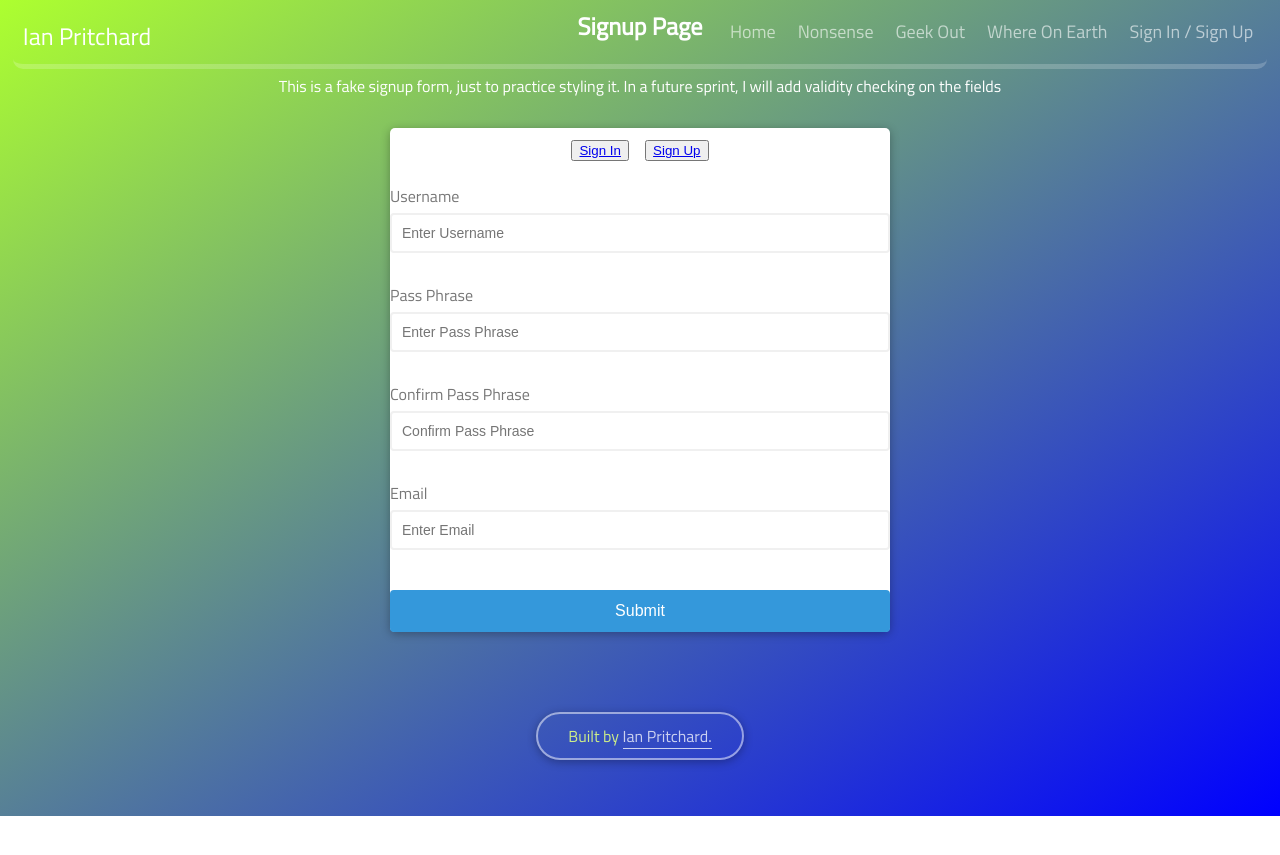
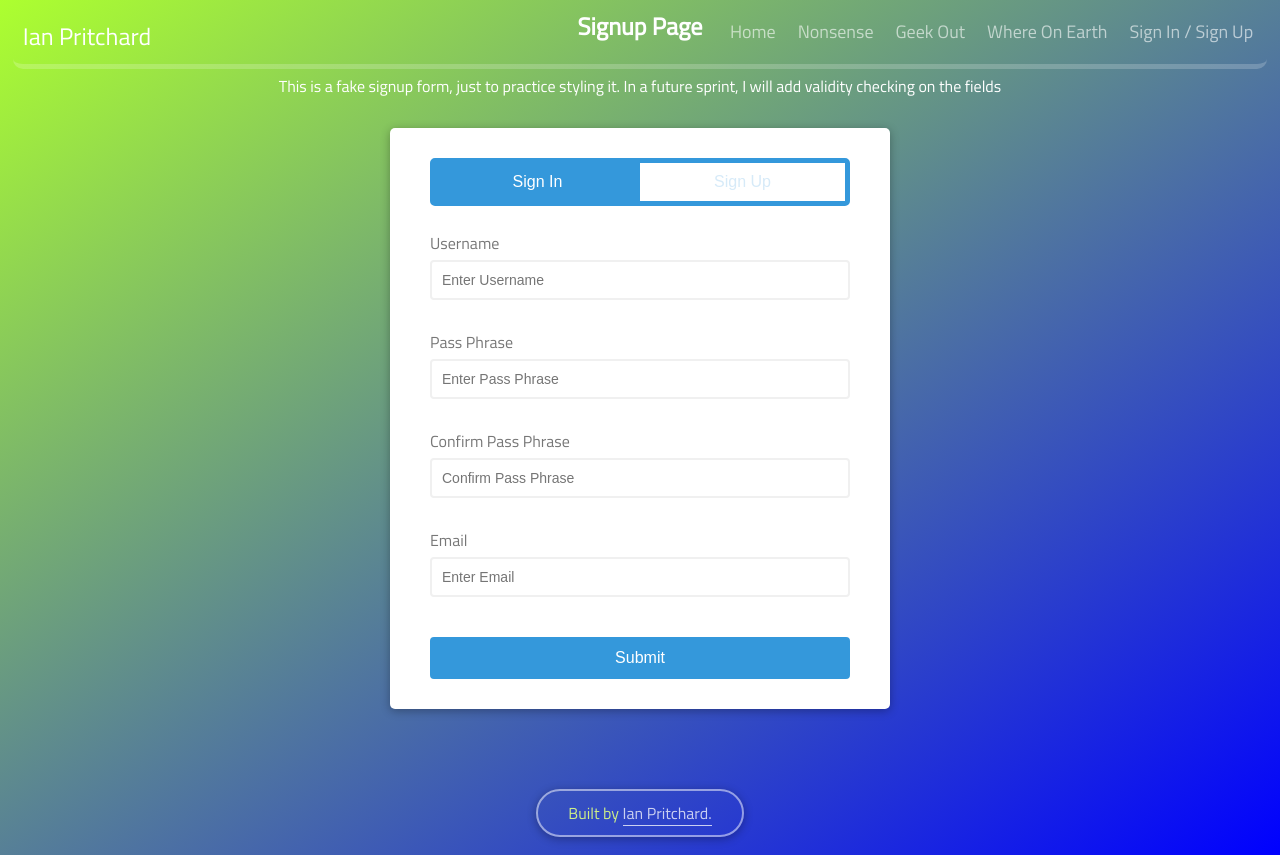
Before and after one commit to pritchardians/fun-python-projects, a Flask app: page /signup in a window 1280 px wide. Before the commit the page ends 816 px from the top, so only its background shows below. Run offline with Flask 2, Linux system fonts and the light colour scheme; some web fonts are replaced.

Commit message:
styled top buttons for sign up/ sign in

````diff
--- a/flask_master_project/static/main.css
+++ b/flask_master_project/static/main.css
@@ -4,6 +4,16 @@
 @import url("https://fonts.googleapis.com/css2?family=Encode+Sans+SC:wght@200&display=swap");
 @import url("https://fonts.googleapis.com/css2?family=PT+Sans&display=swap");
 @import url("https://fonts.googleapis.com/css2?family=Source+Code+Pro:wght@300&display=swap");
+
+/* Site styling variables */
+/* Use this syntax to use variables -
+```var(--variable-name)```
+*/
+:root {
+  --success-colour: #2ecc71;
+  --error-colour: #e74c3c;
+  --button-blue: #3498db;
+}
 
 * {
   box-sizing: border-box;
@@ -244,13 +254,6 @@ h2 {
   }
 }
 
-/* Signup styling  */
-
-:root {
-  --success-colour: #2ecc71;
-  --error-colour: #e74c3c;
-}
-
 .form {
   padding: 30px 40px;
 }
@@ -303,8 +306,8 @@ h2 {
 
 .submit {
   cursor: pointer;
-  background-color: #3498db;
-  border: 2px solid #3498db;
+  background-color: var(--button-blue);
+  border: 2px solid var(--button-blue);
   border-radius: 4px;
   color: #fff;
   display: block;
@@ -318,7 +321,8 @@ h2 {
   display: flex;
   padding: 0;
   margin-bottom: 25px;
-  border: 5px #3498db solid;
+  border: 5px var(--button-blue) solid;
+  border-radius: 5px;
 }
 
 .submit-narrow {
@@ -337,7 +341,6 @@ h2 {
   color: rgba(52, 152, 219, 0.2);
   background-color: transparent;
   text-decoration: none;
-  border-radius: 0;
 }
 
 .hideMe {
--- a/flask_master_project/templates/signup.html
+++ b/flask_master_project/templates/signup.html
@@ -5,16 +5,15 @@
   will add validity checking on the fields
 </p>
 <div class="container">
-  <form id="form">
-    <h2 class="signInUp">
-      <button class="signInUpInactive signBut" id="signIn">
-        <a href="{{url_for('signin')}}">Sign In</a>
+  <form class="form">
+    <div class="signInUpBox">
+      <button class="submit submit-narrow">
+        <a href="{{url_for('signin')}}"> Sign In </a>
       </button>
-      |
-      <button class="signInUpActive signBut" id="signUp">
-        <a href="{{url_for('signup')}}">Sign Up</a>
+      <button class="submit submit-narrow submit-ghost" disabled>
+        Sign Up
       </button>
-    </h2>
+    </div>
     <div class="form-control">
       <label for="username">Username</label>
       <input type="text" id="username" placeholder="Enter Username" />
````
